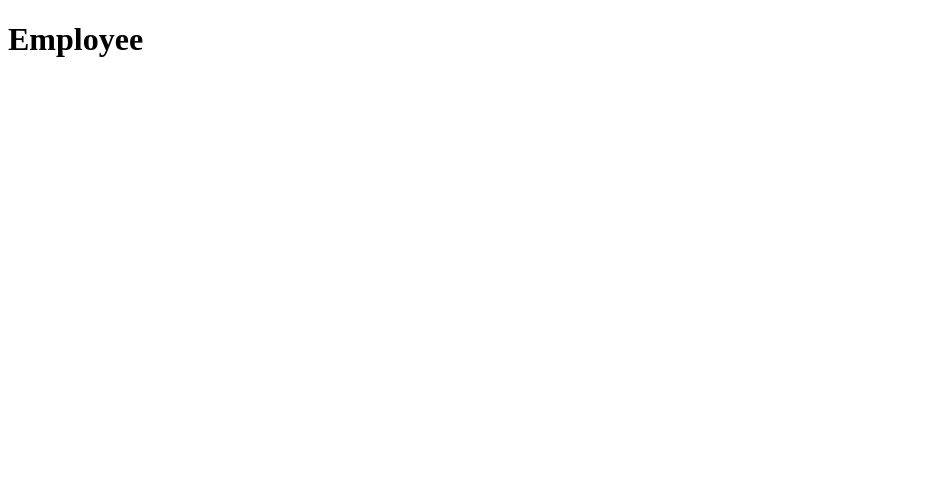
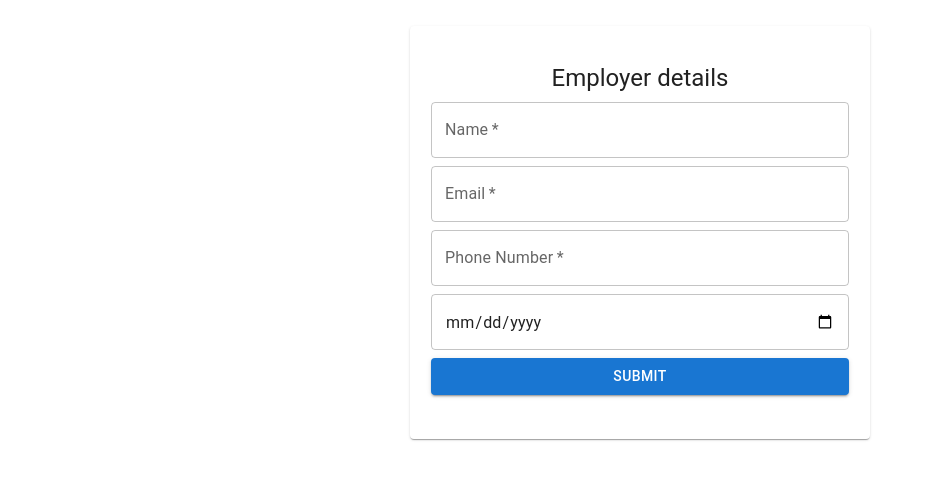
Before and after one commit to abhishekkhanna2710/React_CRUD, a React (Vite) app: page / in a window 1280 px wide. Shown: the top 480 px of the page, without its empty margins (0-926 px from the left). Built offline with nearby package versions, Linux system fonts and the light colour scheme.

Commit message:
Form added

```diff
--- a/src/Pages/Employee_Details/Employee.jsx
+++ b/src/Pages/Employee_Details/Employee.jsx
@@ -1,10 +1,46 @@
 import React from 'react'
+import { Button, FormControl, Typography } from '@mui/material';
+import { Card, CardContent, Grid, InputLabel, Input, FormHelperText } from '@mui/material';
+import { FilledInput, TextField } from '@mui/material';
+
 
 function Employee() {
     return (
         <div>
 
-            <h1>Employee</h1>
+            <br />
+            <Card style={{ maxWidth: 450, margin: "0 auto", padding: "20px 5px" }}>
+                <CardContent>
+                    <Typography gutterBottom={true} align='center' variant='h5'>Employer details</Typography>
+                    <form>
+                        <Grid container spacing={1}>
+
+                            <Grid item xs={12} sm={12}>
+                                <TextField type='text' label="Name" placeholder='Enter your name' variant="outlined" fullWidth required />
+                            </Grid>
+
+                            <Grid item xs={12} sm={12}>
+                                <TextField type='email' label="Email" placeholder='Enter email' variant="outlined" fullWidth required />
+                            </Grid>
+
+                            <Grid item xs={12} sm={12}>
+                                <TextField type='number' label="Phone Number" placeholder='Enter phone number' variant="outlined" fullWidth required />
+                            </Grid>
+
+                            <Grid item xs={12} sm={12}>
+                                <TextField type='date' variant="outlined" fullWidth required />
+                            </Grid>
+
+                            <Grid item xs={12} sm={12}>
+                                <Button type='submit' color='primary' variant='contained' fullWidth>Submit</Button>
+                            </Grid>
+                        </Grid>
+                    </form>
+                </CardContent>
+            </Card>
+            <br />
+
+
         </div>
     )
 }
```
